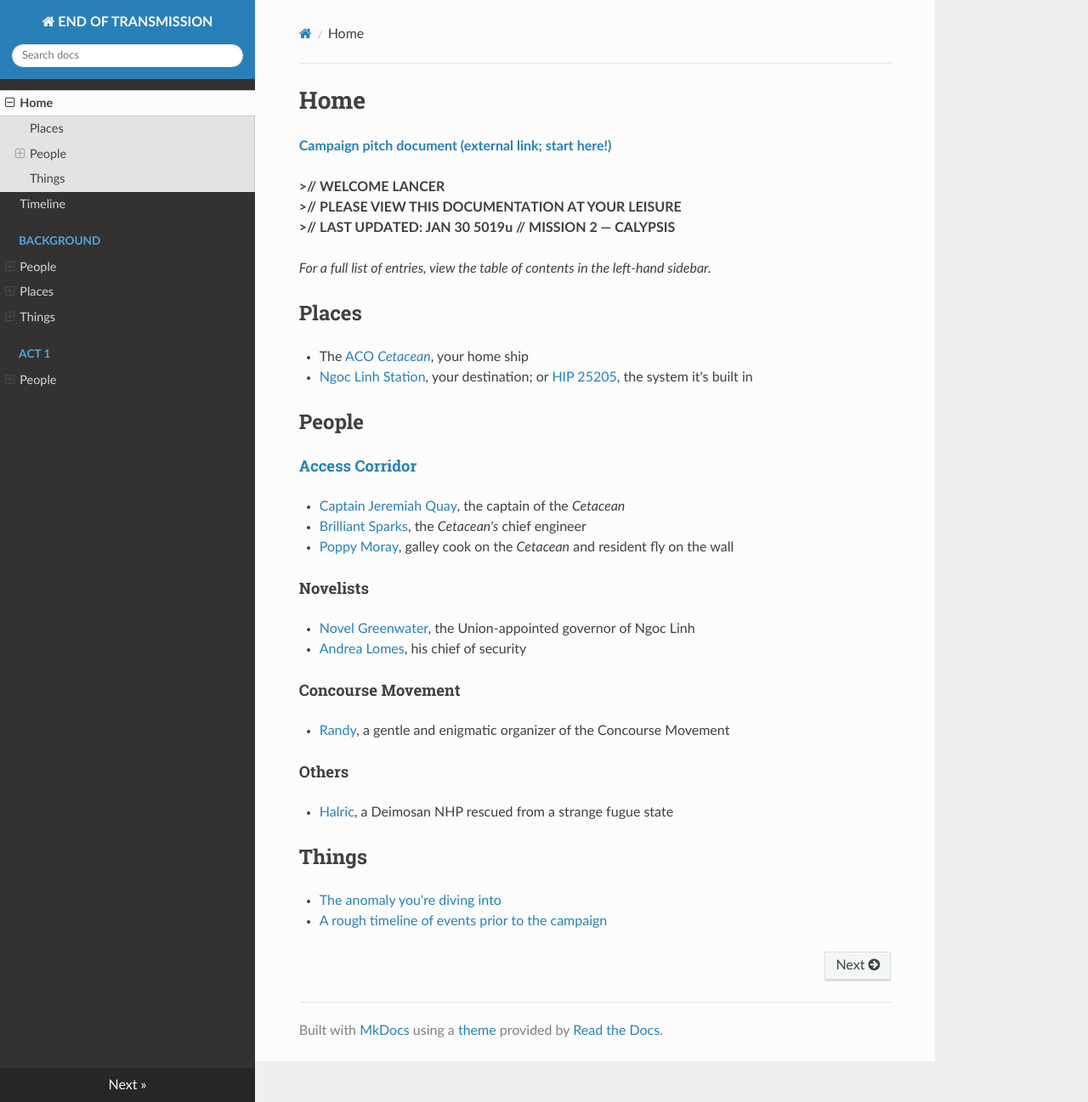
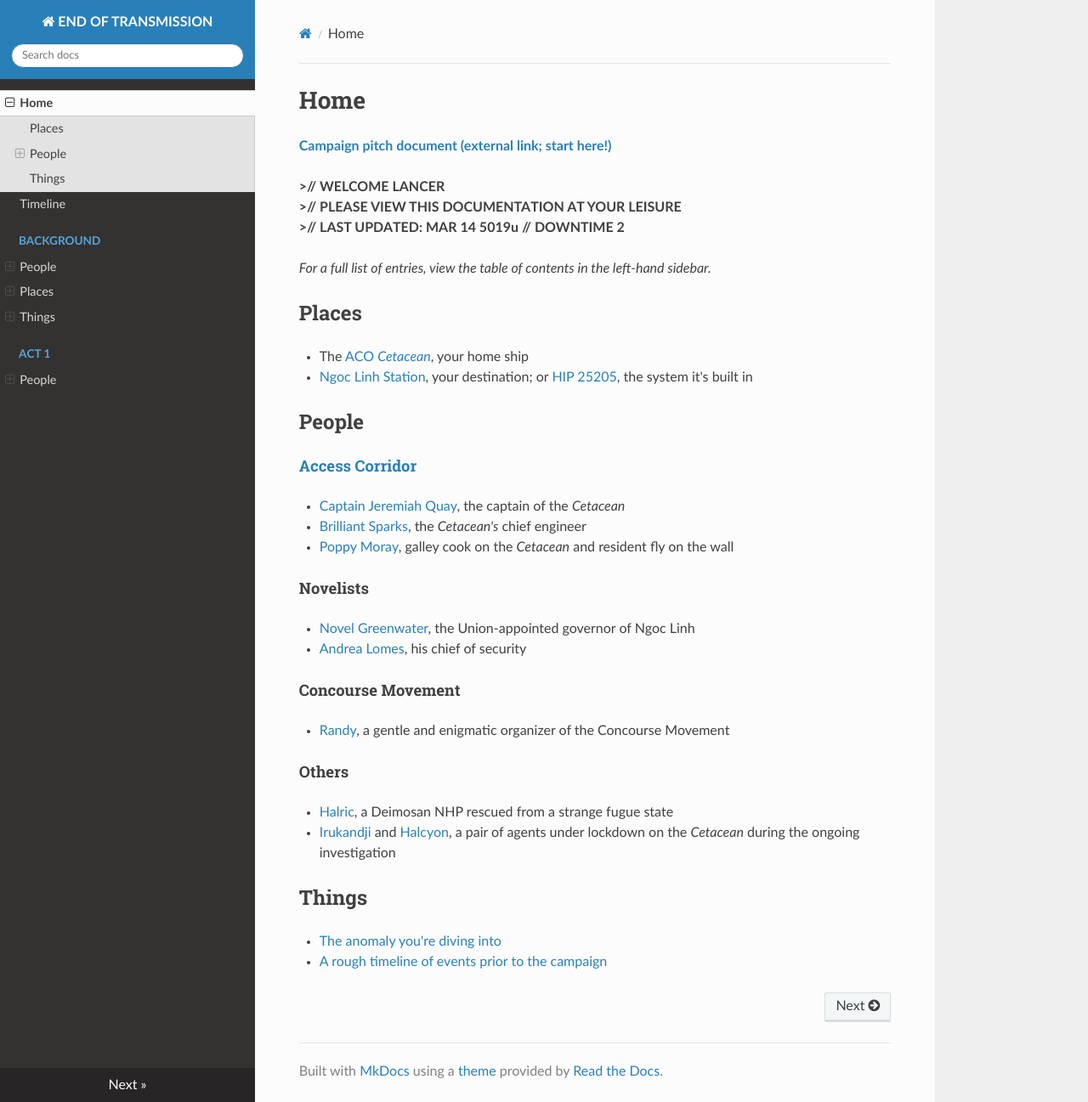
Before and after one commit to Ilysen/end-of-transmission, an MkDocs documentation site: the page built from docs/index.md, in a window 1280 px wide and 1297 px high. Shown: the whole window at 85% size. Built offline with MkDocs 1.6.1, drawn with Linux system fonts in a browser that asks for light colours; nearby versions of some CDN libraries.

Commit message:
Update for mission 2

```diff
--- a/docs/index.md
+++ b/docs/index.md
@@ -4,7 +4,7 @@
 
 **>// WELCOME LANCER**<br/>
 **>// PLEASE VIEW THIS DOCUMENTATION AT YOUR LEISURE<br/>**
-**>// LAST UPDATED: JAN 30 5019u // MISSION 2 — CALYPSIS**
+**>// LAST UPDATED: MAR 14 5019u // DOWNTIME 2**
 
 *For a full list of entries, view the table of contents in the left-hand sidebar.*
 
@@ -33,6 +33,7 @@
 #### Others
 
 * [Halric](act-1/people/halric.md), a Deimosan NHP rescued from a strange fugue state
+* [Irukandji](act-1/people/irukandji.md) and [Halcyon](act-1/people/halcyon.md), a pair of agents under lockdown on the *Cetacean* during the ongoing investigation
 
 ## Things
 
--- a/mkdocs.yml
+++ b/mkdocs.yml
@@ -20,6 +20,8 @@ nav:
     - 'People':
       - 'Ngoc Linh Station':
         - 'act-1/people/halric.md'
+        - 'act-1/people/irukandji.md'
+        - 'act-1/people/halcyon.md'
         - 'Novelists':
           - 'act-1/people/novelists/novel.md'
           - 'act-1/people/novelists/andrea.md'
```
Also changed, not shown: docs/act-1/people/concourse/randy.md (+4 -0 lines), docs/act-1/people/halcyon.md (added, +9 -0 lines), docs/act-1/people/halric.md (+1 -0 lines), docs/act-1/people/irukandji.md (added, +9 -0 lines), docs/act-1/people/novelists/andrea.md (+6 -0 lines), docs/prelude/people/poppy-moray.md (+4 -0 lines).
